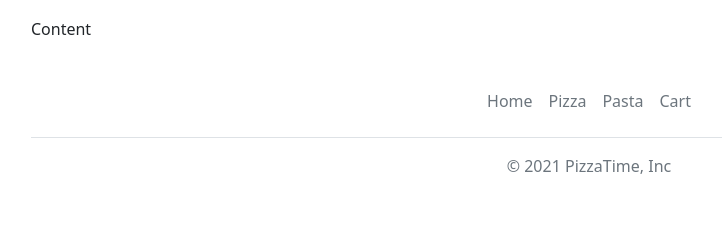
After one commit to 662781/Webdevelopment_EndAssignment, a PHP site: page /products/products in a window 1280 px wide. The commit adds this page. Shown: the part 963-1197 px from the top of the page, without its empty margins (51-773 px from the left). Run offline with PHP 8.4, Linux system fonts and the light colour scheme.

Commit message:
Progress

```diff
--- a/app/controller/homecontroller.php
+++ b/app/controller/homecontroller.php
@@ -6,8 +6,8 @@ class HomeController extends Controller{
 
     public function index(){
         // echo "You've reached the index method of the home controller";
-        // include_once '../view/home/home.php';
-        $this->displayView("model");
+        include '../view/home/home.php';
+        // $this->displayView("model");
     }
 
     public function about(){
--- a/app/patternrouter.php
+++ b/app/patternrouter.php
@@ -14,7 +14,7 @@ class PatternRouter {
 
     public function route($uri) {
 
-        //Checks which controller to use
+
         $uri = $this->stripParameters($uri);
 
         $explodedUri = explode('/', $uri);
@@ -28,7 +28,7 @@ class PatternRouter {
         $controllerName = $explodedUri[0] . "controller";
 
 
-        //Checks which method of the controller to use
+
         if(!isset($explodedUri[1]) || empty($explodedUri[1])) {
 
             $explodedUri[1] = 'index';
--- a/app/public/css/style.css
+++ b/app/public/css/style.css
@@ -23,10 +23,12 @@
 }
 
 .col{
-    border: 5px solid red;
+    /* border: 5px solid red; */
 }
 
-
+.card .card-body img{
+    width: 75%;
+}
 
 @media all and (min-width: 992px) {
 	.navbar .nav-item .dropdown-menu{ display: none; }
--- /dev/null
+++ b/app/view/footer/footer.php
@@ -0,0 +1,13 @@
+<div class="m-2">
+    <div class="container">
+        <footer class="py-3 my-4">
+            <ul class="nav justify-content-center border-bottom pb-3 mb-3">
+                <li class="nav-item"><a href="home" class="nav-link px-2 text-muted">Home</a></li>
+                <li class="nav-item"><a href="products" class="nav-link px-2 text-muted">Pizza</a></li>
+                <li class="nav-item"><a href="products" class="nav-link px-2 text-muted">Pasta</a></li>
+                <li class="nav-item"><a href="cart" class="nav-link px-2 text-muted">Cart</a></li>
+            </ul>
+            <p class="text-center text-muted">© 2021 PizzaTime, Inc</p>
+        </footer>
+    </div>
+</div>
--- a/app/view/navbar/navbar.php
+++ b/app/view/navbar/navbar.php
@@ -1,26 +1,26 @@
 <div class="m-2">
     <nav class="navbar navbar-expand-lg navbar-dark">
         <div class="container-fluid">
-            <a class="navbar-brand" href="index.php"><img class="logo" src="images/pizza_logo_ico.ico" alt="Pizza Time!"></a>
+            <a class="navbar-brand" href="home"><img class="logo" src="images/pizza_logo_ico.ico" alt="Pizza Time!"></a>
             <button class="navbar-toggler" type="button" data-bs-toggle="collapse" data-bs-target="#main_nav" aria-expanded="false" aria-label="Toggle navigation">
                 <span class="navbar-toggler-icon"></span>
             </button>
             <div class="collapse navbar-collapse" id="main_nav">
                 <ul class="nav me-auto">
-                    <li class="nav-item active"><a class="nav-link link-dark px-2" href="index.php">Home </a> </li>
-                    <li class="nav-item"><a class="nav-link link-dark px-2" href="#"> Pasta </a></li>
+                    <li class="nav-item active"><a class="nav-link link-dark px-2" href="home">Home </a> </li>
+                    <li class="nav-item"><a class="nav-link link-dark px-2" href="products"> Pasta </a></li>
                     <li class="nav-item dropdown">
                         <a class="nav-link link-dark px-2 dropdown-toggle" data-bs-toggle="dropdown">Pizza</a>
                         <ul class="dropdown-menu">
-                            <li><a class="dropdown-item" href="#">Start creating!</a></li>
-                            <li><a class="dropdown-item" href="#">Our masterpieces</a></li>
+                            <li><a class="dropdown-item" href="creator">Start creating!</a></li>
+                            <li><a class="dropdown-item" href="products">Our masterpieces</a></li>
                         </ul>
                     </li>
                 </ul>
                 <ul class="nav">
-                    <li class="nav-item"><a href="#" class="nav-link link-dark px-2"><img src="images/person-circle.svg" alt="login"> Login</a></li>
-                    <li class="nav-item"><a href="#" class="nav-link link-dark px-2"><img src="images/person-plus-fill.svg" alt="sign up"> Sign up</a></li>
-                    <li class="nav-item"><a href="#" class="nav-link link-dark px-2"><img src="images/cart.svg" alt="cart"> Cart</a></li>
+                    <li class="nav-item"><a href="login" class="nav-link link-dark px-2"><img src="images/person-circle.svg" alt="login"> Login</a></li>
+                    <li class="nav-item"><a href="register" class="nav-link link-dark px-2"><img src="images/person-plus-fill.svg" alt="sign up"> Sign up</a></li>
+                    <li class="nav-item"><a href="cart" class="nav-link link-dark px-2"><img src="images/cart.svg" alt="cart"> Cart</a></li>
                 </ul>
             </div>
         </div>
--- /dev/null
+++ b/app/view/products/products.php
@@ -0,0 +1,22 @@
+<!DOCTYPE html>
+<html lang="en">
+
+<head>
+<meta charset="UTF-8">
+    <meta http-equiv="X-UA-Compatible" content="IE=edge">
+    <meta name="viewport" content="width=device-width, initial-scale=1.0">
+    <link href="https://cdn.jsdelivr.net/npm/bootstrap@5.1.3/dist/css/bootstrap.min.css" rel="stylesheet" integrity="sha384-1BmE4kWBq78iYhFldvKuhfTAU6auU8tT94WrHftjDbrCEXSU1oBoqyl2QvZ6jIW3" crossorigin="anonymous">
+    <link rel="stylesheet" href="css/style.css">
+    <link rel="icon" href="images/pizza_logo_ico.ico" type="image" sizes="16x16">
+    <title>Pizza Time - Products</title>
+</head>
+
+<body>
+    <? include_once '../view/navbar/navbar.php'; ?>
+    <div class="container">
+        Content
+    </div>
+    <? include_once '../view/footer/footer.php'; ?>
+</body>
+
+</html>
```
Also changed, not shown: app/controller/productscontroller.php (added, +16 -0 lines), app/view/home/cart.php (added, +16 -0 lines), app/view/home/creator.php (added, +19 -0 lines), app/view/home/home.php (+27 -9 lines), app/view/home/login.php (added, +12 -0 lines), app/view/home/register.php (added, +12 -0 lines), app/public/images/pasta-bolognese.PNG (added), app/public/images/pizza-margarita-italia.jpg (added).
